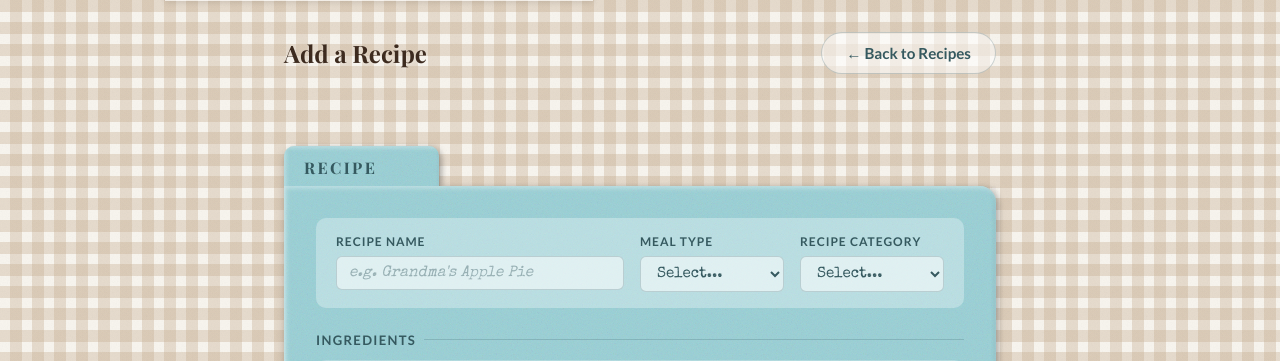
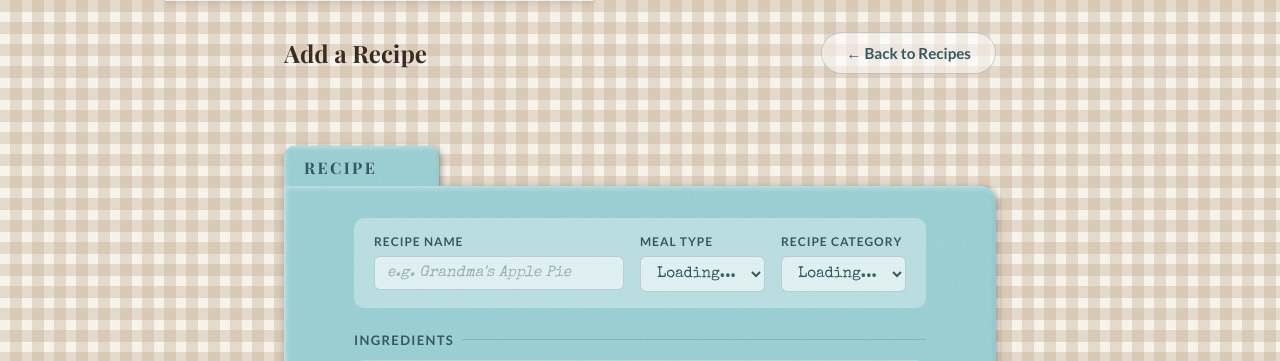
Before and after one commit to aimeewirick/home-bakes, a Flask app: page /recipe-form.html in a window 1280 px wide. Shown: the top 361 px of the page. Run offline with Flask 3, Linux system fonts and the light colour scheme; some libraries are stand-ins or nearby versions; some web fonts are replaced.

Commit message:
Updated recipe-form.html to use database collections for meal types and recipe category rather than hard coded

```diff
--- a/templates/recipe-form.html
+++ b/templates/recipe-form.html
@@ -50,37 +50,13 @@
             <div class="form-group">
               <label for="mealType">Meal Type</label>
               <select id="mealType">
-                <option value="">Select...</option>
-                <option>Breakfast</option>
-                <option>Brunch</option>
-                <option>Lunch</option>
-                <option>Dinner</option>
-                <option>Dessert</option>
-                <option>Snack</option>
-                <option>Drink</option>
-                <option>Side Dish</option>
-                <option>Other</option>
+                <option value="">Loading...</option>
               </select>
             </div>
             <div class="form-group">
               <label for="recipeCategory">Recipe Category</label>
               <select id="recipeCategory">
-                <option value="">Select...</option>
-                <option>Breads</option>
-                <option>Cakes</option>
-                <option>Cookies</option>
-                <option>Pies</option>
-                <option>Muffins & Scones</option>
-                <option>Poultry</option>
-                <option>Meat</option>
-                <option>Fish & Seafood</option>
-                <option>Pasta</option>
-                <option>Soups & Stews</option>
-                <option>Salads</option>
-                <option>Vegetables</option>
-                <option>Breakfast & Brunch</option>
-                <option>Drinks</option>
-                <option>Other</option>
+                <option value="">Loading...</option>
               </select>
             </div>
           </div>
@@ -192,10 +168,42 @@
 
 <script type="module">
   import "/static/js/nav.js";
-  import { logout } from "/static/js/auth.js";
   import "/static/js/recipe-form.js";
-  document.getElementById("logoutBtn").addEventListener("click", () => logout());
+  import { getMealTypes, getRecipeCategories } from "/static/js/api.js";
 
+  // ── Load dropdowns from Firestore ─────────────────────────────────────────
+  async function loadDropdowns() {
+    try {
+      const [mealTypes, categories] = await Promise.all([
+        getMealTypes(),
+        getRecipeCategories()
+      ]);
+
+      const mealSelect = document.getElementById("mealType");
+      mealSelect.innerHTML = '<option value="">Select...</option>';
+      mealTypes.forEach(mt => {
+        const opt = document.createElement("option");
+        opt.value = mt.name;
+        opt.textContent = mt.name;
+        mealSelect.appendChild(opt);
+      });
+
+      const catSelect = document.getElementById("recipeCategory");
+      catSelect.innerHTML = '<option value="">Select...</option>';
+      // Skip "All" — that's only for filtering
+      categories.filter(c => c.name !== "All").forEach(cat => {
+        const opt = document.createElement("option");
+        opt.value = cat.name;
+        opt.textContent = cat.name;
+        catSelect.appendChild(opt);
+      });
+
+    } catch (err) {
+      console.error("Failed to load dropdowns:", err);
+    }
+  }
+
+  loadDropdowns();
   // ── Font picker ────────────────────────────────────────────────────────────
   const cardBody = document.getElementById("recipeCardBody");
   const fontBtns = document.querySelectorAll(".font-btn");
```
